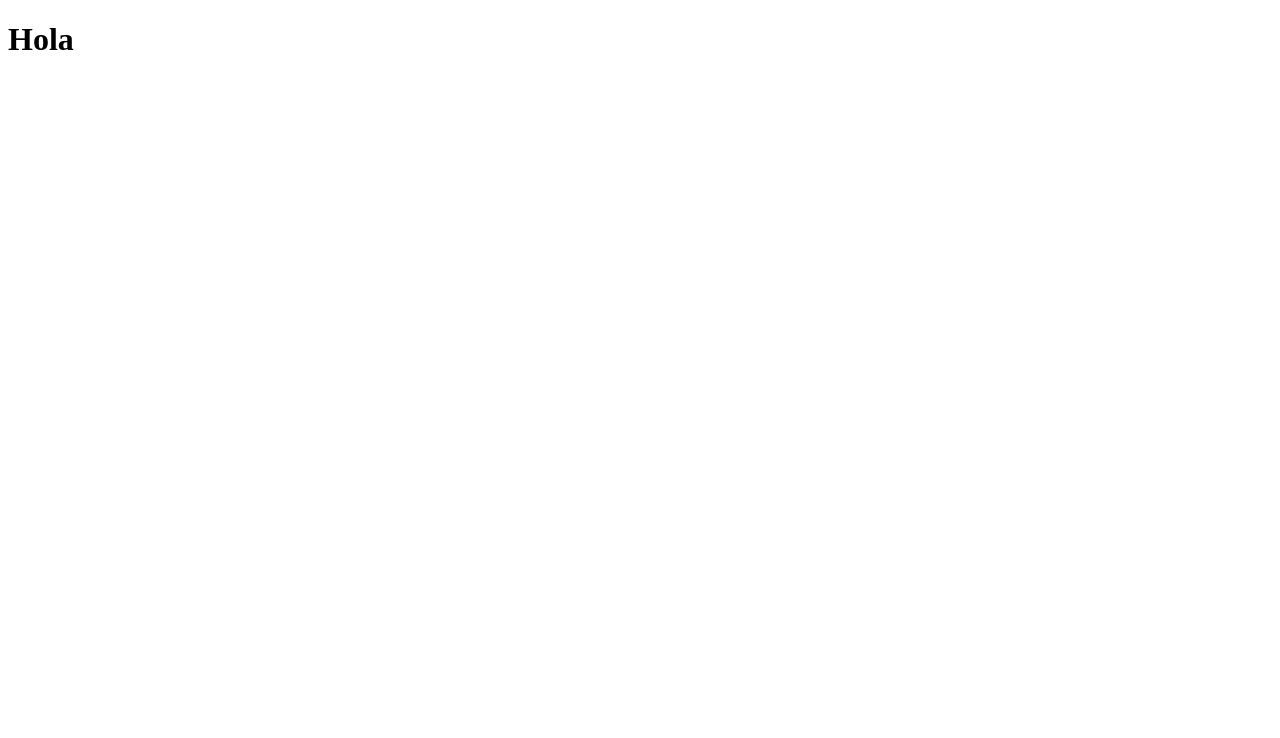
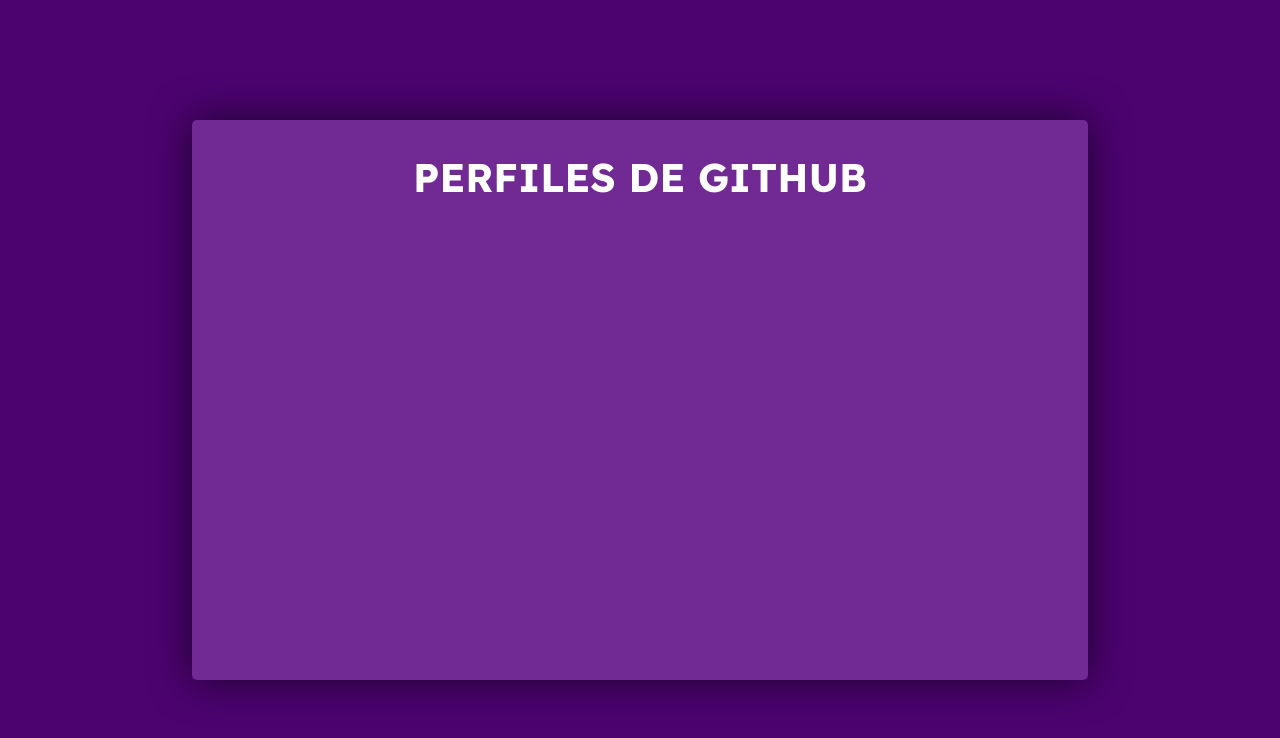
Before and after one commit to jotavaldivia/github-vite-react, a React (Vite) app: page / in a window 1280 px wide. Shown: the top 738 px of the page. Built offline with nearby package versions, Linux system fonts and the light colour scheme.

Commit message:
feat: add component card.tsx

```diff
--- /dev/null
+++ b/src/App.module.css
@@ -0,0 +1,8 @@
+.containerApp {
+  display: flex;
+  justify-content: center;
+  align-items: center;
+  width: 100vw;
+  height: 100vh;
+  background-color: var(--bg-principal);
+}
--- a/src/App.tsx
+++ b/src/App.tsx
@@ -1,10 +1,10 @@
-import "./App.css";
-
+import s from "./App.module.css";
+import Card from "./components/card/Card";
 function App() {
   return (
-    <>
-      <h1>Hola</h1>
-    </>
+    <div className={s.containerApp}>
+      <Card />
+    </div>
   );
 }
 
--- /dev/null
+++ b/src/components/card/Card.module.css
@@ -0,0 +1,18 @@
+.containerCard {
+  display: flex;
+  justify-content: center;
+  width: 70%;
+  height: 70%;
+  background-color: var(--bg-secundary);
+  border-radius: 0.3125rem;
+  box-shadow: 0px 0px 40px 0px rgba(0, 0, 0, 0.64);
+}
+
+.titleCard {
+  margin-top: 2rem;
+  font-family: Lexend;
+  font-size: 2.5rem;
+  font-style: normal;
+  font-weight: 700;
+  color: var(--cl-secundary);
+}
--- /dev/null
+++ b/src/components/card/Card.tsx
@@ -0,0 +1,11 @@
+import s from "./Card.module.css";
+
+const Card = () => {
+  return (
+    <div className={s.containerCard}>
+      <h1 className={s.titleCard}>PERFILES DE GITHUB</h1>
+    </div>
+  );
+};
+
+export default Card;
--- a/src/global.css
+++ b/src/global.css
@@ -0,0 +1,14 @@
+@import url("https://fonts.googleapis.com/css2?family=Bangers&family=Lexend:wght@500;600;700&family=Press+Start+2P&display=swap");
+
+:root {
+  --bg-principal: #4c0370;
+  --bg-secundary: #712994;
+  --cl-primary: rgba(30, 30, 30, 0.8);
+  --cl-secundary: #ffffff;
+}
+
+* {
+  margin: 0;
+  padding: 0;
+  box-sizing: border-box;
+}
```
Also changed, not shown: src/App.css (deleted), src/assets/logo_git.png (added).
